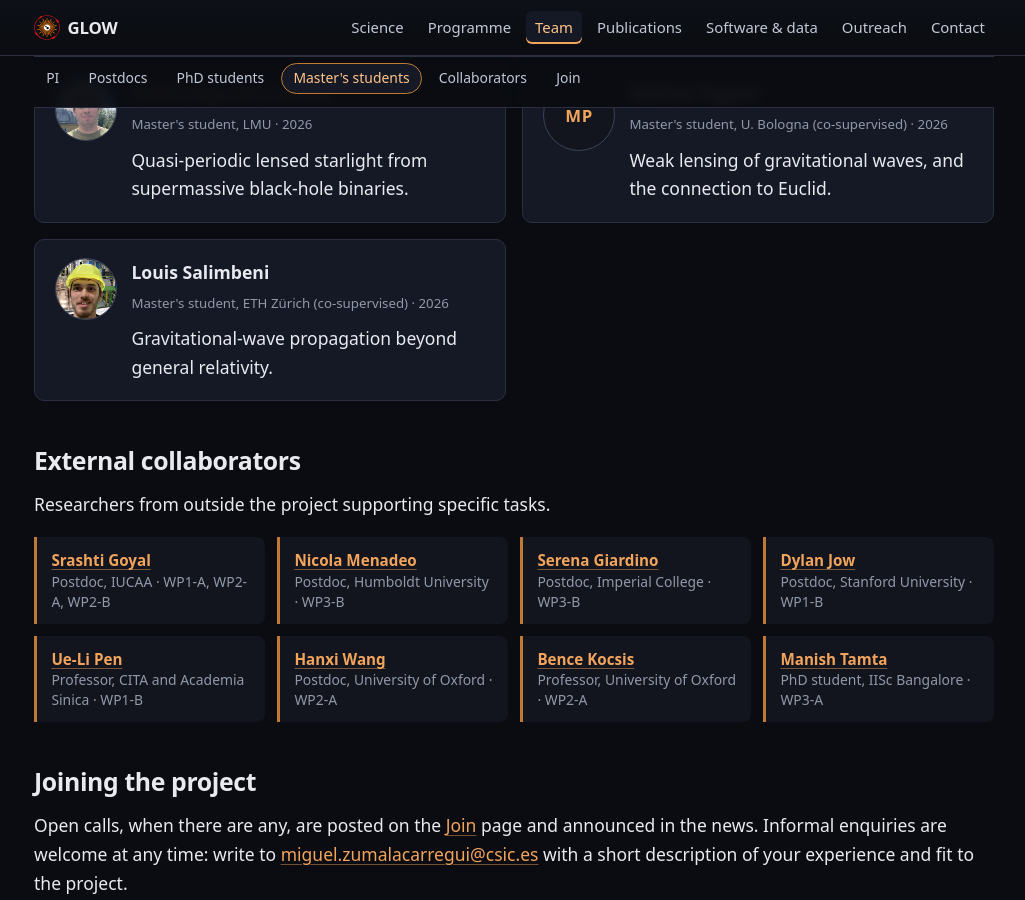
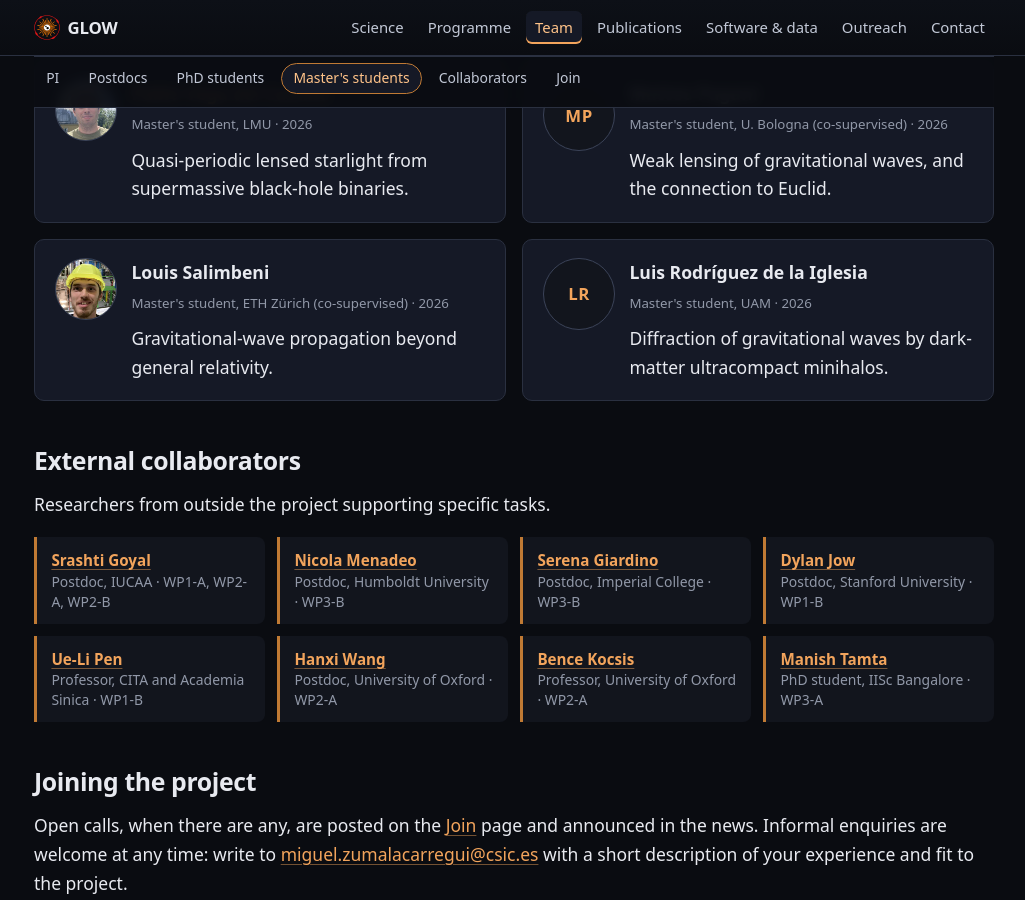
Before and after one commit to glow-astro/website, a Jekyll site: the page built from team.html, in a window 1280 px wide and 900 px high, scrolled down 1571 px. Shown: the whole window, without its empty margins (126-1151 px from the left). Built offline with Jekyll 4.4.1, drawn with Linux system fonts in a browser that asks for light colours.

Commit message:
Add Luis Rodríguez de la Iglesia, master's student at UAM
He is working on diffraction by dark-matter ultracompact minihalos. The
initials are set explicitly because the default rule takes the last word
of a two-part surname. He has no photo, at his request.

Co-Authored-By: Claude Opus 5.5 <noreply@anthropic.com>
Claude-Session: https://claude.ai/code/session_01Kcv6va9BAfqpGTEbjf8YSb

```diff
--- a/_data/people.yml
+++ b/_data/people.yml
@@ -155,6 +155,16 @@ current:
     years: "2026"
     topic: "Gravitational-wave propagation beyond general relativity."
 
+  - name: "Luis Rodríguez de la Iglesia"
+    # The default rule would give "LI", from the last word of a two-part
+    # surname, as with Pablo Vega del Castillo above.
+    initials: "LR"
+    # No photo, at his request (owner, 2026-11-13): do not add one.
+    stage: masters
+    role: "Master's student, UAM"
+    years: "2026"
+    topic: "Diffraction of gravitational waves by dark-matter ultracompact minihalos."
+
 # People who worked on the project and have left. The Team page hides this
 # section while the list is empty, and its front-matter `sections` list needs a
 # `former` entry adding the first time someone is listed here.
```
